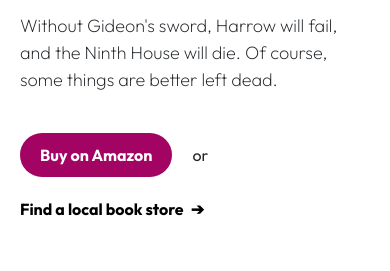
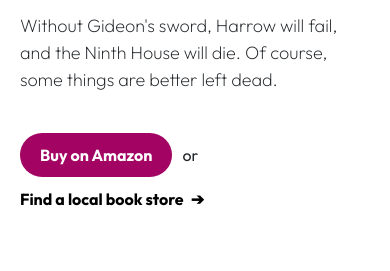
Before and after one commit to sammyweller/sapphic-shelf, a React (Create React App) app: page /book/1 in a window 390 px wide. Shown: the part 1240-1511 px from the top of the page. Built offline with nearby package versions, Linux system fonts and the light colour scheme.

Commit message:
styling update

```diff
--- a/src/components/book-view/book-view.css
+++ b/src/components/book-view/book-view.css
@@ -129,4 +129,8 @@
   .book-view {
     margin-top: 40px;
   }
+
+  .buy-book {
+    gap: 10px;
+  }
 }
```
